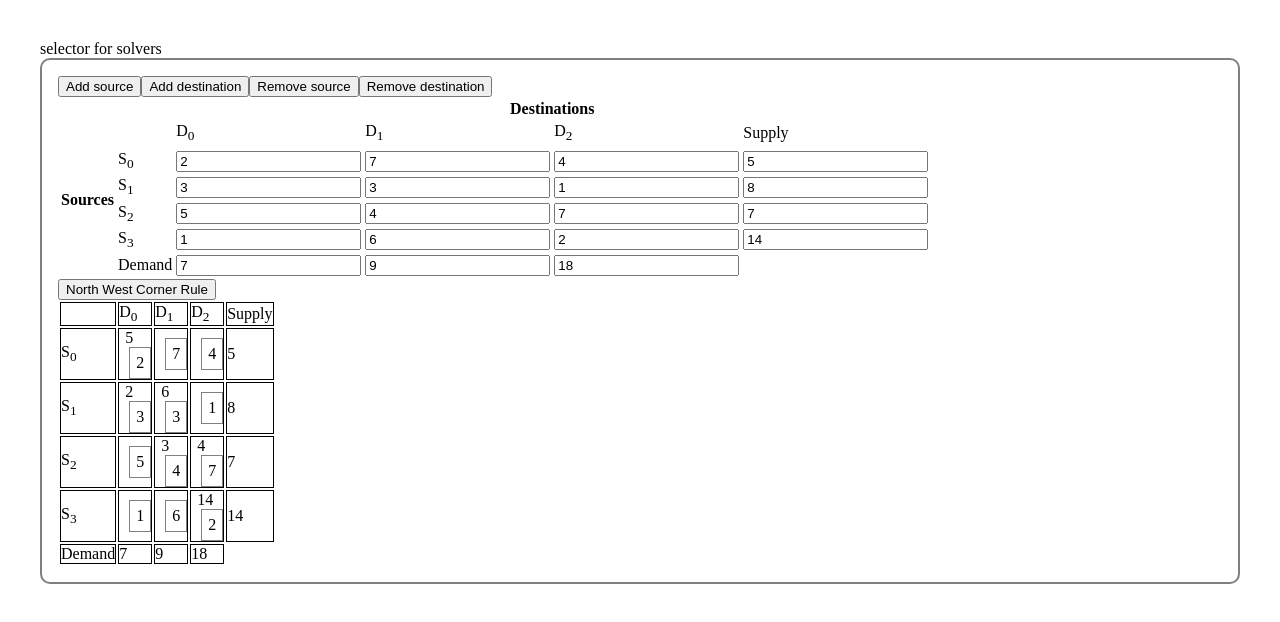
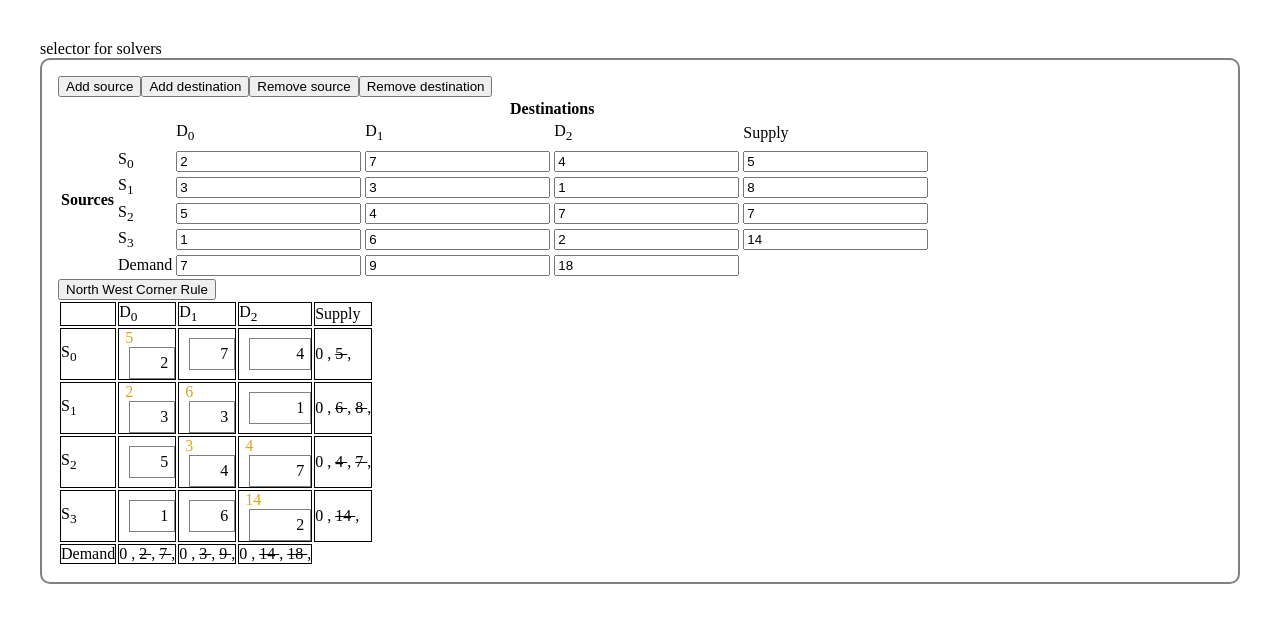
Before and after one commit to maheshbansod/numerical-methods, an Angular app: page / in a window 1280 px wide. Both pictures are taken after a click on the button "North West Corner Rule". Shown: the top 622 px of the page. Built offline with nearby package versions, Linux system fonts and the light colour scheme.

Commit message:
added striked values of demands and supplys to show in nwcr

```diff
--- a/src/app/transportation-solve/transportation-solve.component.css
+++ b/src/app/transportation-solve/transportation-solve.component.css
@@ -9,6 +9,7 @@
 .weight {
     padding-right:6px;
     padding-left:6px;
+    color: goldenrod;
 }
 
 .solution td {
@@ -16,3 +17,7 @@
     padding:0;
     margin:0;
 }
+
+.strikeit {
+    text-decoration: line-through;
+}
--- a/src/app/transportation-solve/transportation-solve.component.html
+++ b/src/app/transportation-solve/transportation-solve.component.html
@@ -56,12 +56,24 @@
                     </div>
                     <div class="cost">{{c}}</div>
                 </td>
-                <td>{{supplys[i]}}</td>
+                <td>
+                    <ng-container *ngFor="let s of solution.supplys[i];let i=index">
+                        <span [ngClass]="{'strikeit':i!=0}">
+                            {{s}}
+                        </span>
+                        ,
+                    </ng-container>
+                </td>
             </tr>
             <tr>
                 <td>Demand</td>
                 <td *ngFor="let row of table[0]; let i=index; trackBy: trackBy">
-                    {{demands[i]}}
+                    <ng-container *ngFor="let s of solution.demands[i];let i=index">
+                        <span [ngClass]="{'strikeit':i!=0}">
+                            {{s}}
+                        </span>
+                        ,
+                    </ng-container>
                 </td>
             </tr>
         </table>
```
